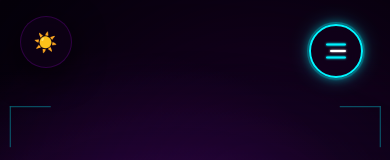
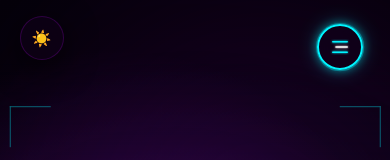
Before and after one commit to ayishashadhi/Ayisha-Shadhi-Portfolio, a React (Vite) app: page / in a window 390 px wide. Shown: the top 160 px of the page. Built offline with nearby package versions, Linux system fonts and the light colour scheme.

Commit message:
style: reduce mobile navbar toggle and menu sizes

```diff
--- a/src/styles/Navbar.module.css
+++ b/src/styles/Navbar.module.css
@@ -260,45 +260,54 @@
   }
 
   /* Inner wrapper to handle centering while ensuring bottom items aren't cut off */
+  .logoCircle {
+    width: 42px;
+    height: 42px;
+  }
+
+  .logoImage {
+    height: 24px;
+  }
+
+  .toggleTrack {
+    width: 42px;
+    height: 42px;
+  }
+
+  .toggleIcon {
+    font-size: 1rem;
+  }
+
   .linksWrapper {
     display: flex;
     flex-direction: column;
-    gap: 3.5rem;
+    gap: 2.2rem;
     align-items: center;
     width: 100%;
-    padding: 8rem 2rem 10rem; /* Large bottom padding for safe scroll */
-    min-height: min-content; /* Allow content to grow naturally */
-    margin: auto 0; /* Vertical centering when space allows */
+    padding: 6rem 2rem 8rem; /* Reduced padding */
+    min-height: min-content;
+    margin: auto 0;
   }
 
   .link {
-    font-size: 1.8rem; /* Slightly larger for easier tapping */
+    font-size: 1.5rem; /* Slightly smaller for better fit */
     font-weight: 700;
     display: flex;
     flex-direction: column;
     align-items: center;
     text-transform: uppercase;
-    letter-spacing: 4px;
+    letter-spacing: 3px;
     width: fit-content;
     color: var(--text-primary);
     transition: all 0.3s ease;
   }
 
-  /* Light theme overrides for mobile drawer specifically */
-  [data-theme='light'] .link {
-    color: #000000;
-  }
-
-  [data-theme='light'] .menuContainer {
-    background: rgba(255, 255, 255, 0.98);
-  }
-
   .linkNumber {
-    font-size: 0.8rem;
-    margin-bottom: 0.8rem;
-    letter-spacing: 2px;
+    font-size: 0.7rem;
+    margin-bottom: 0.5rem;
+    letter-spacing: 1px;
     color: var(--accent-cyan);
-    opacity: 1; /* Full opacity for better readability */
+    opacity: 1;
   }
 
   .scrolled {
```
